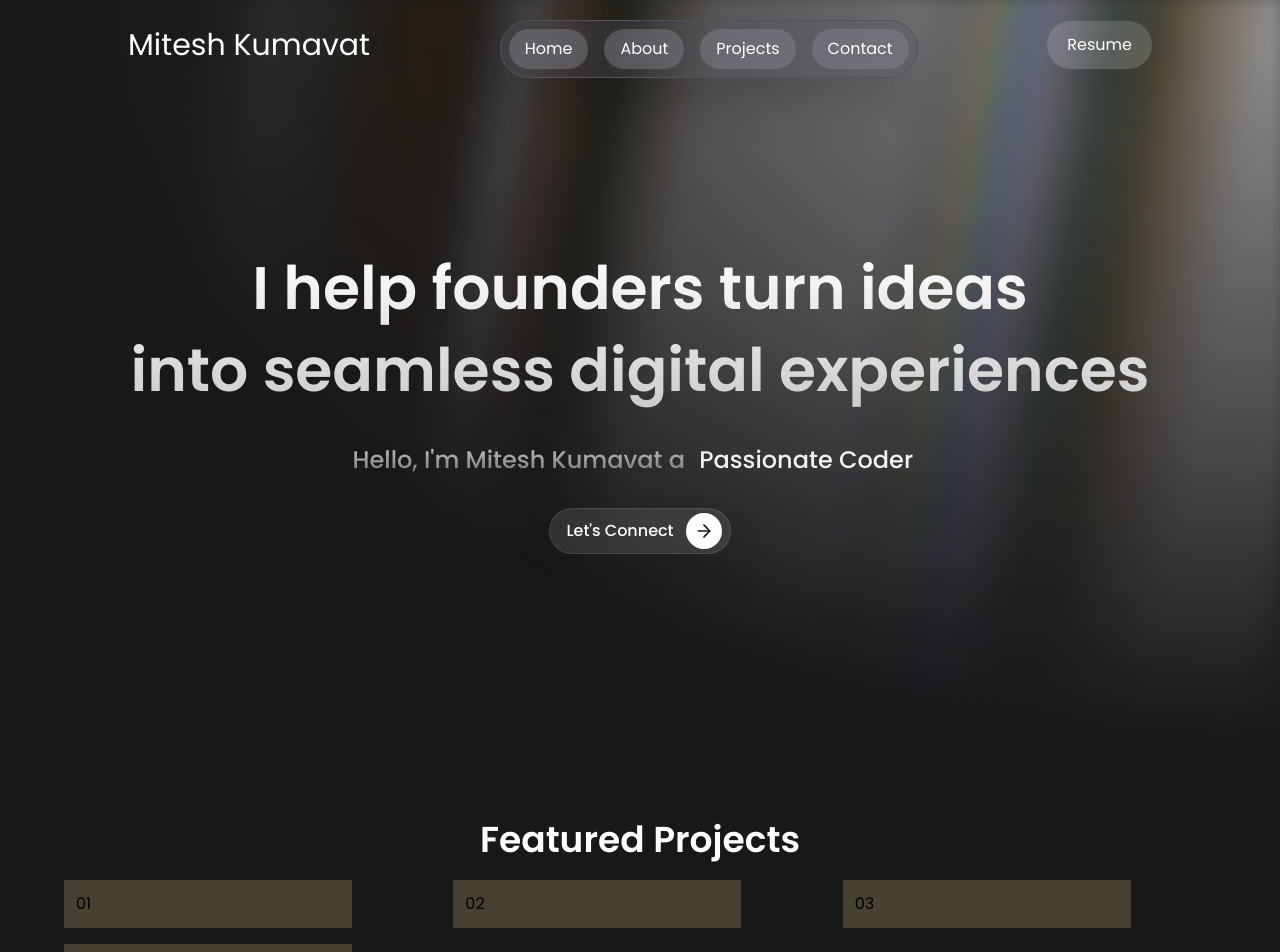
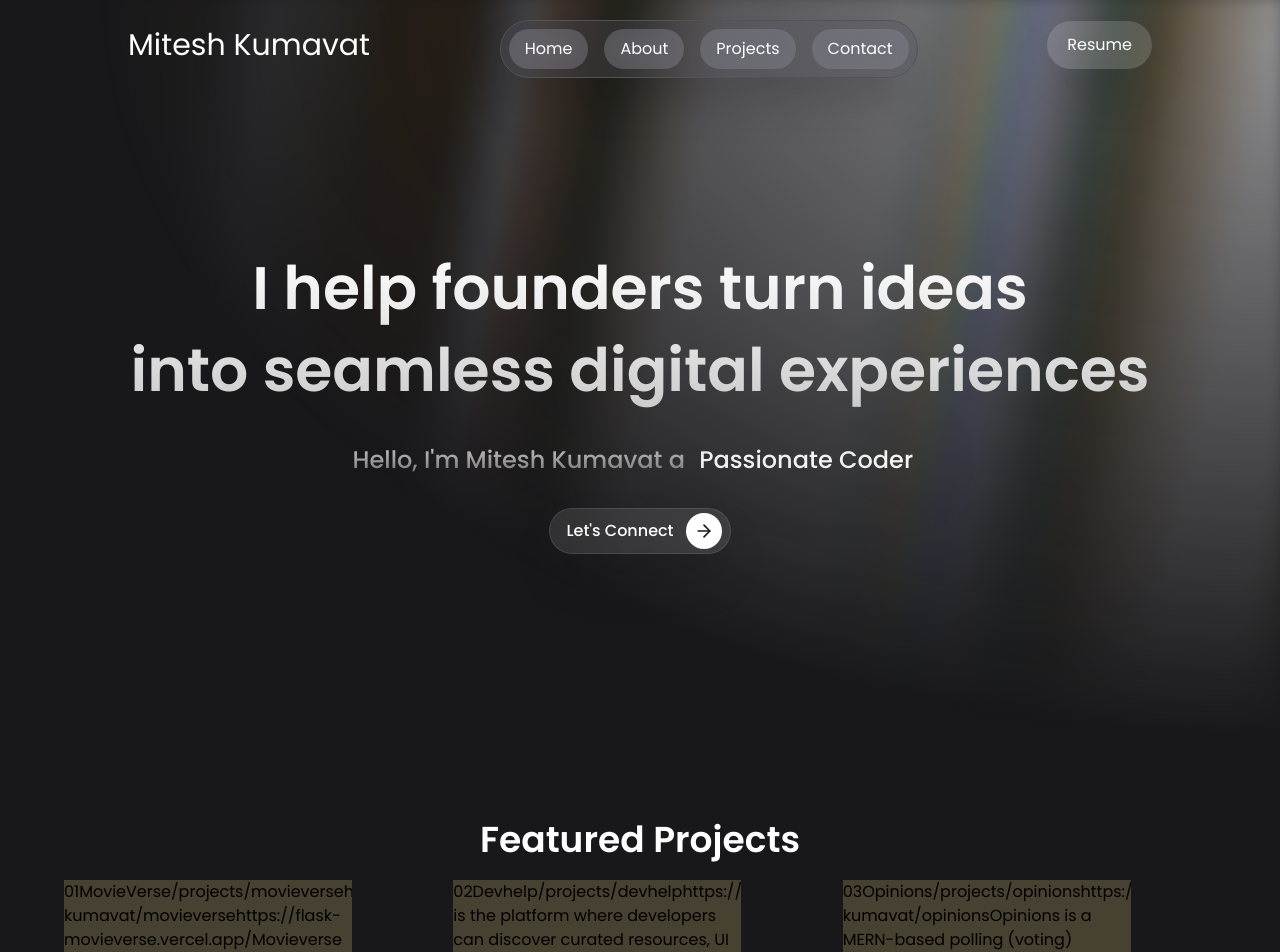
Before and after one commit to Mitesh-Kumavat/Mitesh, a Next.js app: page / in a window 1280 px wide. Shown: the top 952 px of the page. Built offline with nearby package versions, Linux system fonts and the light colour scheme.

Commit message:
improve type annotations

```diff
--- a/src/components/cards/project-card.tsx
+++ b/src/components/cards/project-card.tsx
@@ -12,8 +12,16 @@ const ProjectCard = ({
     imageUrl,
     theme }: ProjectPropsTypes) => {
     return (
-        <div className='max-w-2xs overflow-hidden bg-amber-200/20 p-3 gap-2 '>
+        <div className='max-w-2xs overflow-hidden bg-amber-200/20 gap-2 '>
             {id}
+            {label}
+            {link}
+            {githubLink}
+            {liveLink}
+            {overview}
+            {tags}
+            {imageUrl}
+            {theme}
         </div>
     )
 }
--- a/src/components/drawer.tsx
+++ b/src/components/drawer.tsx
@@ -10,10 +10,10 @@ interface DrawerProps {
 }
 
 const Drawer = ({ isOpen, onClose }: DrawerProps) => {
-    const [email, setEmail] = useState("");
-    const [message, setMessage] = useState("");
-    const [error, setError] = useState("");
-    const [isSending, setIsSending] = useState(false);
+    const [email, setEmail] = useState<string>("");
+    const [message, setMessage] = useState<string>("");
+    const [error, setError] = useState<string>("");
+    const [isSending, setIsSending] = useState<boolean>(false);
 
     const validateEmail = (email: string) => {
         return /^[\w-.]+@([\w-]+\.)+[\w-]{2,4}$/.test(email);
```
